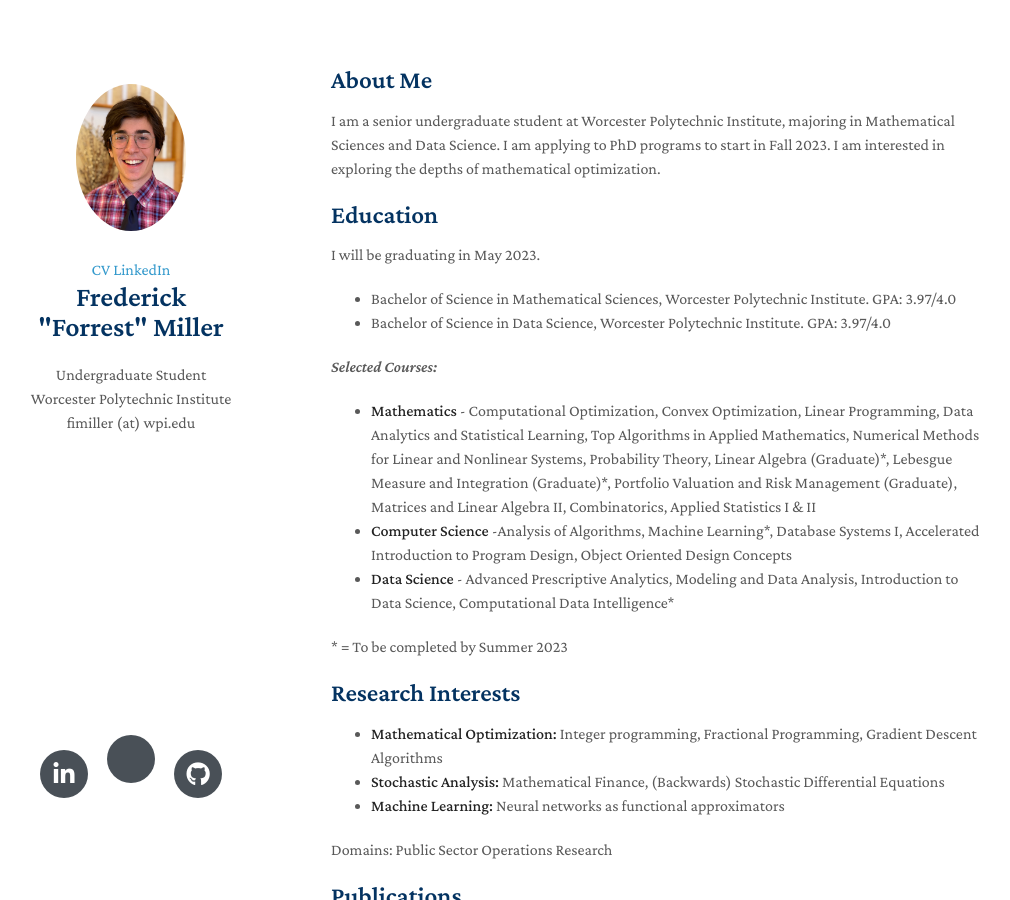
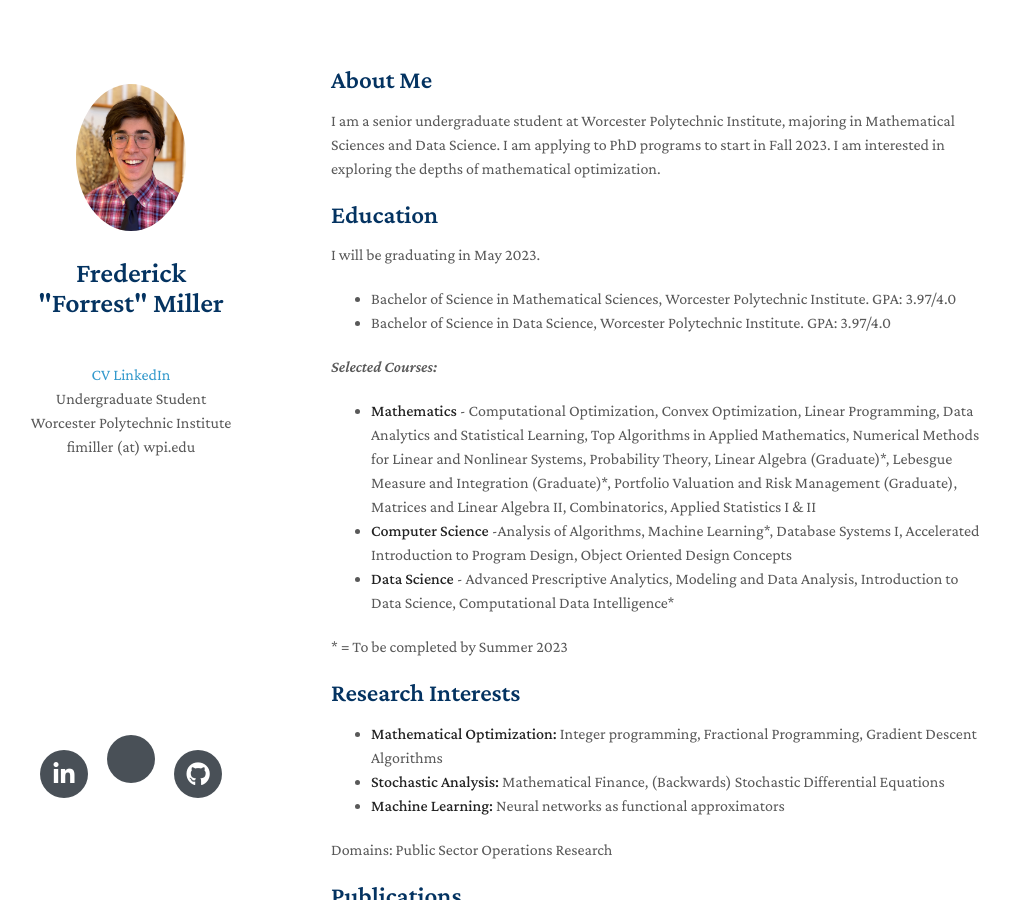
Before and after one commit to fimiller/fimiller.github.io, a Jekyll site: the page built from index.md, in a window 1280 px wide and 900 px high. Shown: the whole window, without its empty margins (139-1149 px from the left). Built offline with Jekyll 4.4.1, drawn with Linux system fonts in a browser that asks for light colours; nearby versions of some CDN libraries; a style sheet for code colours, icons or effects is not loaded; our own code applies the rules of GitHub Pages for plain Markdown files.

Commit message:
spacing5

```diff
--- a/_layouts/homepage.html
+++ b/_layouts/homepage.html
@@ -30,14 +30,15 @@
         {% if site.avatar %}
         <a class="image avatar"><img src="{{site.avatar}}" alt="avatar" onContextMenu="return false" /></a>
         {% endif %}
-		{% if site.cv %}
+
+        <h1>{{ site.title }}</h1>
+        {% if site.cv %}
 		<br>
 			<a target="_blank" href="{{site.cv}}">CV</a>
 			<a target="_blank" href="https://www.linkedin.com/in/frederick-miller-769b4917a/">LinkedIn</a>
         <br>
         {% endif %}
-        <h1>{{ site.title }}</h1>
-        {% if site.position %}
+		{% if site.position %}
         {{ site.position }}
         <br>
         {% endif %}
```
